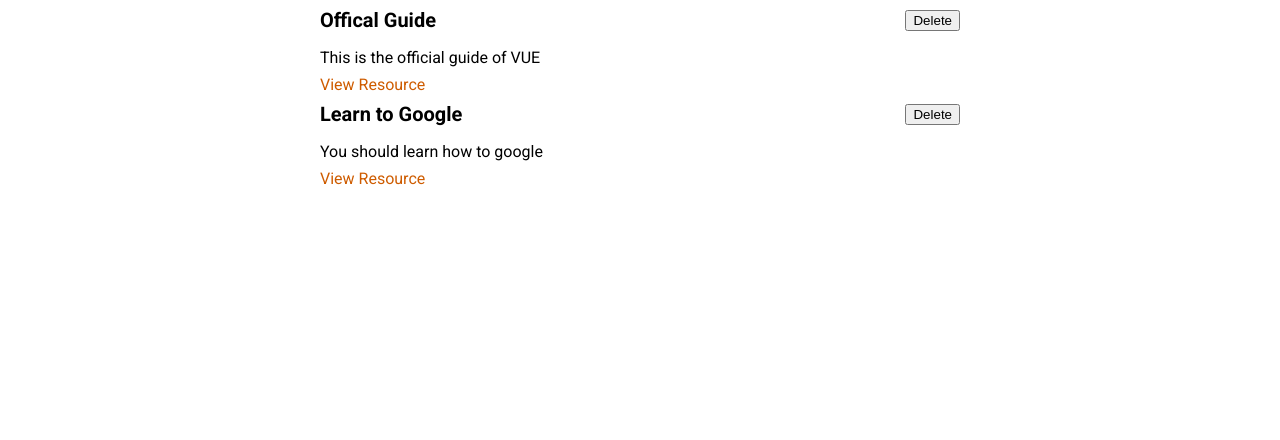
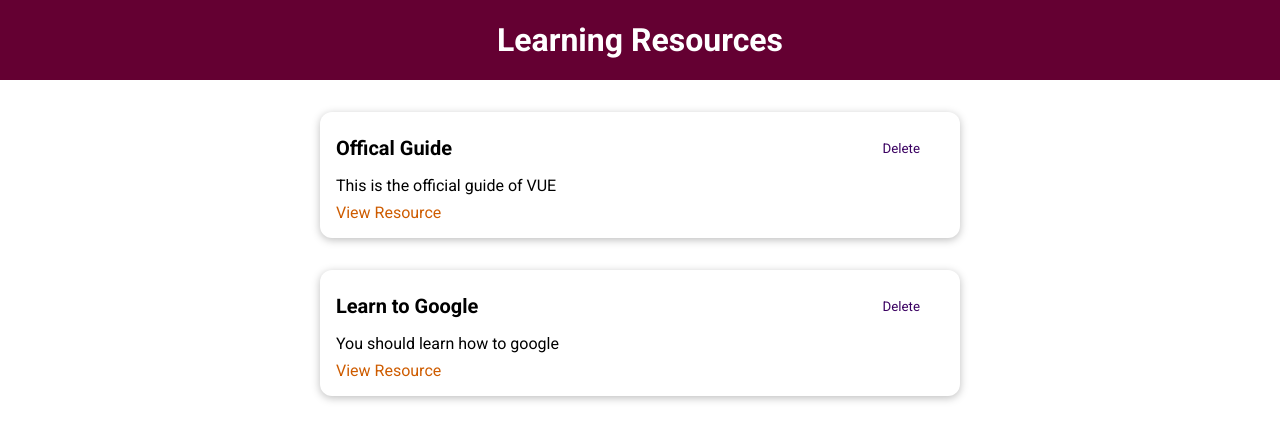
Before and after one commit to aplactuan/learning-resource, a Vue app: page / in a window 1280 px wide. Shown: the top 440 px of the page. Built offline with nearby package versions, Linux system fonts and the light colour scheme.

Commit message:
Setup base card, header, and base button components

```diff
--- /dev/null
+++ b/src/components/UI/BaseButton.vue
@@ -0,0 +1,39 @@
+<template>
+    <button :type="type" :class="mode">
+        <slot></slot>
+    </button>
+</template>
+
+<script>
+export default {
+    props: ['type', 'mode']
+}
+</script>
+
+<style scoped>
+button {
+  padding: 0.75rem 1.5rem;
+  font-family: inherit;
+  background-color: #3a0061;
+  border: 1px solid #3a0061;
+  color: white;
+  cursor: pointer;
+}
+
+button:hover,
+button:active {
+  background-color: #270041;
+  border-color: #270041;
+}
+
+.flat {
+  background-color: transparent;
+  color: #3a0061;
+  border: none;
+}
+
+.flat:hover,
+.flat:active {
+  background-color: #edd2ff;
+}
+</style>
--- /dev/null
+++ b/src/components/UI/BaseCard.vue
@@ -0,0 +1,15 @@
+<template>
+    <div>
+        <slot></slot>
+    </div>
+</template>
+
+<style scoped>
+div {
+  border-radius: 12px;
+  box-shadow: 0 2px 8px rgba(0, 0, 0, 0.26);
+  padding: 1rem;
+  margin: 2rem auto;
+  max-width: 40rem;
+}
+</style>
--- /dev/null
+++ b/src/components/layouts/TheHeader.vue
@@ -0,0 +1,27 @@
+<template>
+    <header>
+        <h1>{{ title }}</h1>
+    </header>
+</template>
+
+<script>
+export default {
+    props: ['title']
+}
+</script>
+
+<style scoped>
+header {
+  width: 100%;
+  height: 5rem;
+  background-color: #640032;
+  display: flex;
+  justify-content: center;
+  align-items: center;
+}
+
+header h1 {
+  color: white;
+  margin: 0;
+}
+</style>
--- a/src/components/learning-resources/LearningResource.vue
+++ b/src/components/learning-resources/LearningResource.vue
@@ -1,9 +1,9 @@
 <template>
     <li>
-        <div>
+        <base-card>
             <header>
                 <h3>{{ title }}</h3>
-                <button>Delete</button>
+                <base-button type="button" class="flat">Delete</base-button>
             </header>
             <p>
                 {{ description }}
@@ -11,7 +11,7 @@
             <nav>
                 <a :href="link">View Resource</a>
             </nav>
-        </div>
+        </base-card>
     </li>
 </template>
 <script>
--- a/src/components/learning-resources/StoredResources.vue
+++ b/src/components/learning-resources/StoredResources.vue
@@ -1,4 +1,5 @@
 <template>
+    <the-header title="Learning Resources"></the-header>
     <ul>
         <learning-resource
             v-for="res in resources"
@@ -12,10 +13,12 @@
 
 <script>
 import LearningResource from './LearningResource.vue';
+import TheHeader from '../layouts/TheHeader.vue';
 
 export default {
     components: {
-        LearningResource
+        LearningResource,
+        TheHeader
     },
     props: ['resources']
 }
```
Also changed, not shown: src/main.js (+7 -1 lines).
